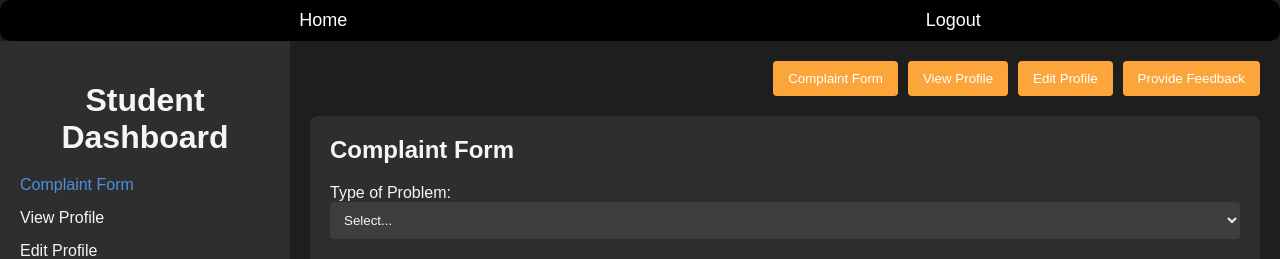
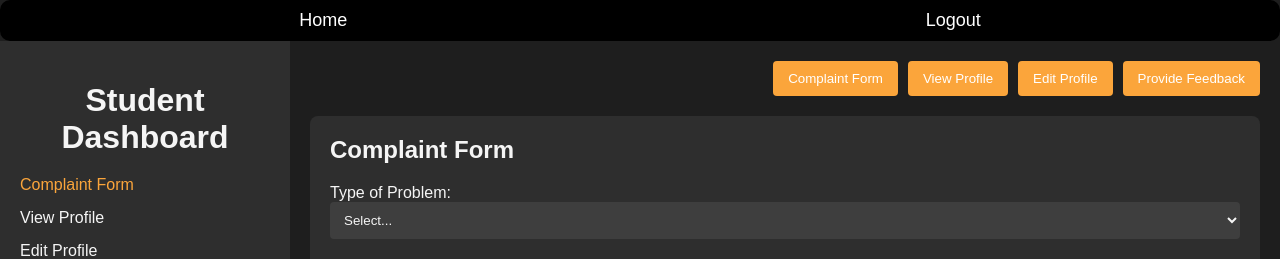
Before and after one commit to DHL-Code/StudentFacilityComplaintManagmentSystem, a React (Vite) app in the folder client/: page /StudentAccount in a window 1280 px wide. In both pictures the pointer is over the item "Complaint Form". Shown: the top 259 px of the page. Built offline with nearby package versions, Linux system fonts and the light colour scheme.

Commit message:
some changes on css

```diff
--- a/client/src/styles/Student.css
+++ b/client/src/styles/Student.css
@@ -32,7 +32,8 @@ body {
 }
 
 .sidebar li:hover {
-    color: #4a90e2;
+    color: #fba53b;
+
 }
 
 .content {
@@ -57,7 +58,8 @@ body {
 }
 
 .top-nav button:hover {
-    background-color: #357ab8;
+    background-color: #ffffff;
+		color: rgb(0, 0, 0);
 }
 
 section {
@@ -113,7 +115,8 @@ button {
 }
 
 button:hover {
-    background-color: #357ab8;
+	background-color: #ffffff;
+		color: rgb(0, 0, 0);
 }
 
 .error {
```
